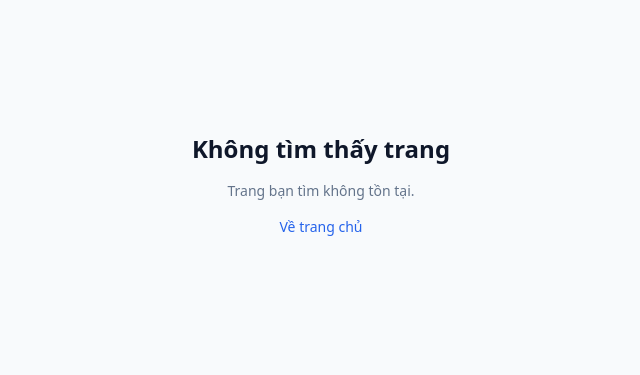
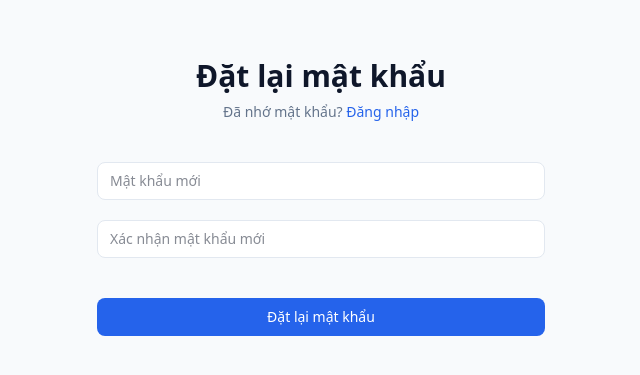
Before and after one commit to sigpima/genealogy-fe, a Next.js app: page /reset-password in a window 1280 px wide. Before the commit this address had no page. Shown: the part 215-590 px from the top of the page, without its empty margins (319-959 px from the left). Built offline with nearby package versions, Linux system fonts and the light colour scheme.

Commit message:
feat: add reset-password page

```diff
--- /dev/null
+++ b/src/app/reset-password/components/resetPasswordForm.tsx
@@ -0,0 +1,78 @@
+'use client';
+
+import { useRouter, useSearchParams } from 'next/navigation';
+import { useState } from 'react';
+import FormAction from '@/components/FormAction';
+import Input from '@/components/Input';
+
+export default function ResetPasswordForm() {
+  const router = useRouter();
+  const searchParams = useSearchParams();
+  const token = searchParams.get('token') ?? '';
+
+  const [newPassword, setNewPassword] = useState('');
+  const [confirmPassword, setConfirmPassword] = useState('');
+  const [error, setError] = useState<string | null>(null);
+  const [isSubmitting, setIsSubmitting] = useState(false);
+
+  const handleSubmit = async (e: React.FormEvent) => {
+    e.preventDefault();
+    setError(null);
+
+    if (!token) {
+      setError('Liên kết không hợp lệ. Vui lòng yêu cầu đặt lại mật khẩu lại.');
+      return;
+    }
+    if (newPassword !== confirmPassword) {
+      setError('Mật khẩu xác nhận không khớp.');
+      return;
+    }
+
+    setIsSubmitting(true);
+    try {
+      const response = await fetch('/api/auth/reset-password', {
+        method: 'POST',
+        headers: { 'Content-Type': 'application/json' },
+        body: JSON.stringify({ token, new_password: newPassword }),
+      });
+      if (!response.ok) {
+        setError('Liên kết đã hết hạn hoặc không hợp lệ. Vui lòng yêu cầu liên kết mới.');
+        return;
+      }
+      router.push('/login');
+    } catch {
+      setError('Không thể kết nối tới máy chủ. Vui lòng thử lại.');
+    } finally {
+      setIsSubmitting(false);
+    }
+  };
+
+  return (
+    <form className="mt-8 space-y-6" onSubmit={handleSubmit}>
+      <Input
+        handleChange={(e) => setNewPassword(e.target.value)}
+        value={newPassword}
+        labelText="New password"
+        labelFor="new-password"
+        id="new-password"
+        name="new-password"
+        type="password"
+        isRequired
+        placeholder="Mật khẩu mới"
+      />
+      <Input
+        handleChange={(e) => setConfirmPassword(e.target.value)}
+        value={confirmPassword}
+        labelText="Confirm new password"
+        labelFor="confirm-new-password"
+        id="confirm-new-password"
+        name="confirm-new-password"
+        type="password"
+        isRequired
+        placeholder="Xác nhận mật khẩu mới"
+      />
+      {error && <p className="text-sm text-danger">{error}</p>}
+      <FormAction text={isSubmitting ? 'Đang lưu...' : 'Đặt lại mật khẩu'} />
+    </form>
+  );
+}
--- /dev/null
+++ b/src/app/reset-password/page.tsx
@@ -0,0 +1,21 @@
+import { Suspense } from 'react';
+import AuthHeader from '@/components/auth/AuthHeader';
+import ResetPasswordForm from './components/resetPasswordForm';
+
+export default function ResetPasswordPage() {
+  return (
+    <div className="flex h-screen min-h-full items-center justify-center bg-app px-4 py-12 sm:px-6 lg:px-8">
+      <div className="w-full max-w-md space-y-8">
+        <AuthHeader
+          heading="Đặt lại mật khẩu"
+          paragraph="Đã nhớ mật khẩu? "
+          linkName="Đăng nhập"
+          linkUrl="/login"
+        />
+        <Suspense fallback={null}>
+          <ResetPasswordForm />
+        </Suspense>
+      </div>
+    </div>
+  );
+}
```
